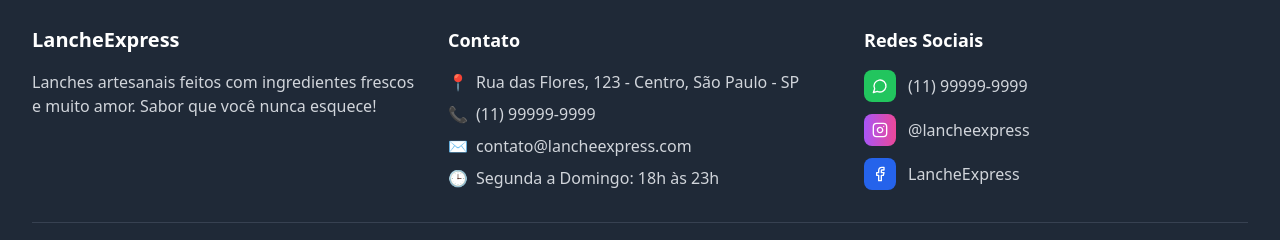
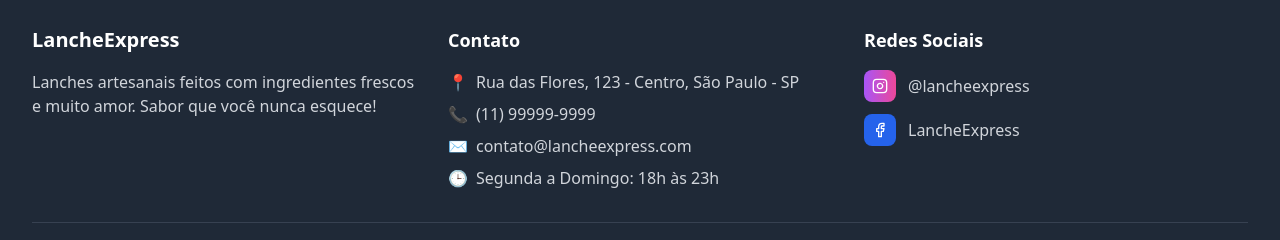
Before and after one commit to jean-devbr/Atendimento-lanche, a React (Vite) app: page / in a window 1280 px wide. Shown: the part 1166-1406 px from the top of the page. Built offline with nearby package versions, Linux system fonts and the light colour scheme.

Commit message:
Remover ícone do WhatsApp do footer

```diff
--- a/src/components/Footer.tsx
+++ b/src/components/Footer.tsx
@@ -1,5 +1,5 @@
 import React from 'react';
-import { Instagram, Facebook, MessageCircle } from 'lucide-react';
+import { Instagram, Facebook } from 'lucide-react';
 import { useOrder } from '../context/OrderContext';
 
 export default function Footer() {
@@ -54,19 +54,6 @@ export default function Footer() {
           <div>
             <h4 className="text-lg font-semibold mb-4">Redes Sociais</h4>
             <div className="space-y-3">
-              {footerConfig.whatsapp && (
-                <a
-                  href={`https://wa.me/${footerConfig.whatsapp.replace(/\D/g, '')}`}
-                  target="_blank"
-                  rel="noopener noreferrer"
-                  className="flex items-center gap-3 text-gray-300 hover:text-white transition-colors"
-                >
-                  <div className="w-8 h-8 bg-green-500 rounded-lg flex items-center justify-center">
-                    <MessageCircle size={16} className="text-white" />
-                  </div>
-                  <span>{footerConfig.whatsapp}</span>
-                </a>
-              )}
               {footerConfig.instagram && (
                 <a
                   href={`https://instagram.com/${footerConfig.instagram.replace('@', '')}`}
--- a/src/components/FooterManagement.tsx
+++ b/src/components/FooterManagement.tsx
@@ -1,5 +1,5 @@
 import React, { useState } from 'react';
-import { Save, Edit, Eye, EyeOff, Instagram, Facebook, MessageCircle } from 'lucide-react';
+import { Save, Edit, Eye, EyeOff, Instagram, Facebook } from 'lucide-react';
 import { useOrder } from '../context/OrderContext';
 
 export default function FooterManagement() {
@@ -135,20 +135,6 @@ export default function FooterManagement() {
 
               <div>
                 <label className="block text-sm font-medium text-gray-700 mb-1">
-                  WhatsApp
-                </label>
-                <input
-                  type="text"
-                  value={formData.whatsapp}
-                  onChange={(e) => setFormData({...formData, whatsapp: e.target.value})}
-                  disabled={!isEditing}
-                  className="input-field"
-                  placeholder="(11) 99999-9999"
-                />
-              </div>
-
-              <div>
-                <label className="block text-sm font-medium text-gray-700 mb-1">
                   Instagram
                 </label>
                 <input
@@ -212,14 +198,6 @@ export default function FooterManagement() {
                     <div>
                       <h5 className="font-semibold mb-3">Redes Sociais</h5>
                       <div className="space-y-2 text-sm text-gray-300">
-                        {formData.whatsapp && (
-                          <div className="flex items-center gap-2">
-                            <div className="w-4 h-4 bg-green-500 rounded flex items-center justify-center">
-                              <MessageCircle size={10} className="text-white" />
-                            </div>
-                            <span>{formData.whatsapp}</span>
-                          </div>
-                        )}
                         {formData.instagram && (
                           <div className="flex items-center gap-2">
                             <div className="w-4 h-4 bg-gradient-to-r from-purple-500 to-pink-500 rounded flex items-center justify-center">
--- a/src/context/OrderContext.tsx
+++ b/src/context/OrderContext.tsx
@@ -67,7 +67,6 @@ const initialFooterConfig: FooterConfig = {
   phone: '(11) 99999-9999',
   email: 'contato@lancheexpress.com',
   hours: 'Segunda a Domingo: 18h às 23h',
-  whatsapp: '(11) 99999-9999',
   instagram: '@lancheexpress',
   facebook: 'LancheExpress'
 };
--- a/src/types/index.ts
+++ b/src/types/index.ts
@@ -41,7 +41,6 @@ export interface FooterConfig {
   phone: string;
   email: string;
   hours: string;
-  whatsapp: string;
   instagram: string;
   facebook: string;
 }
```
